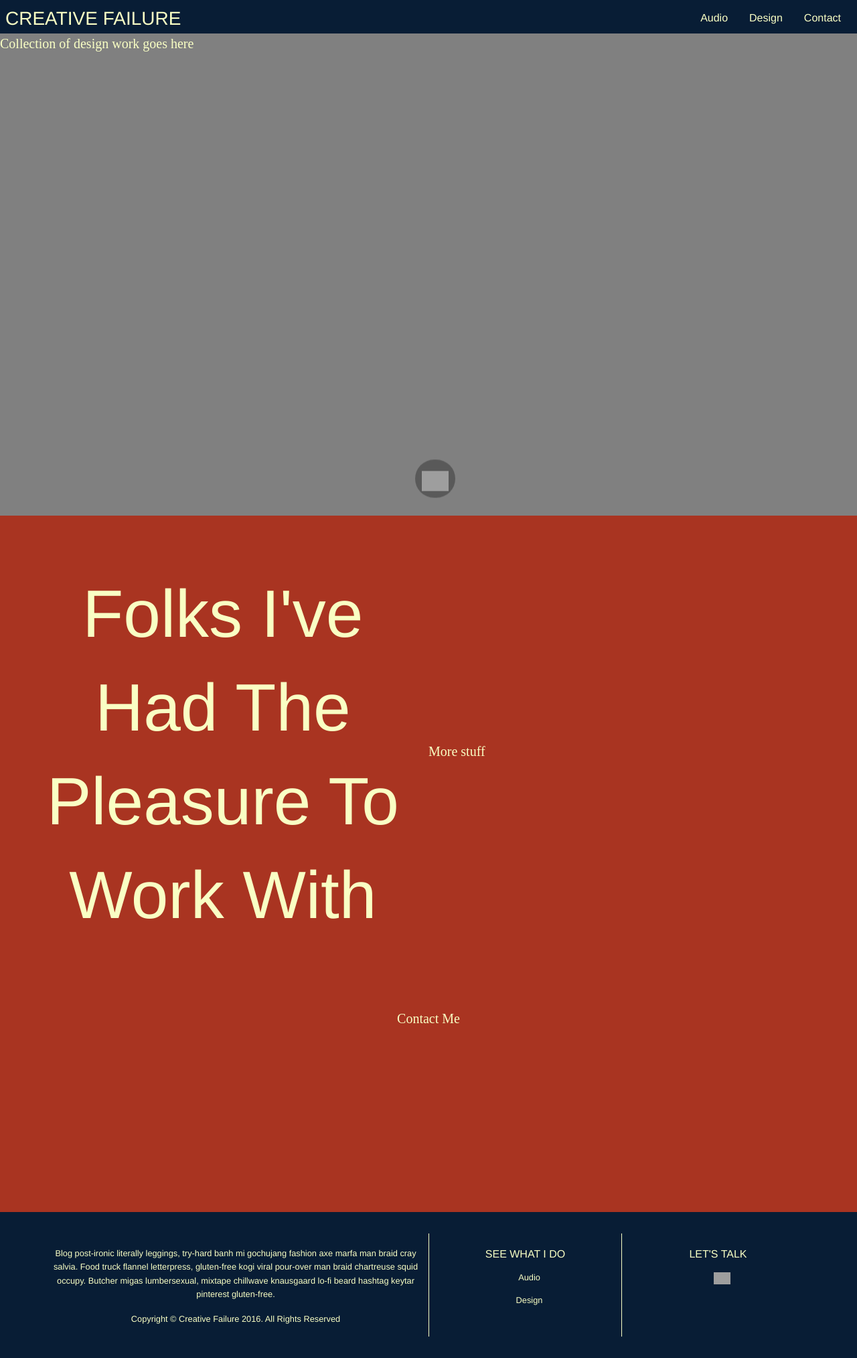
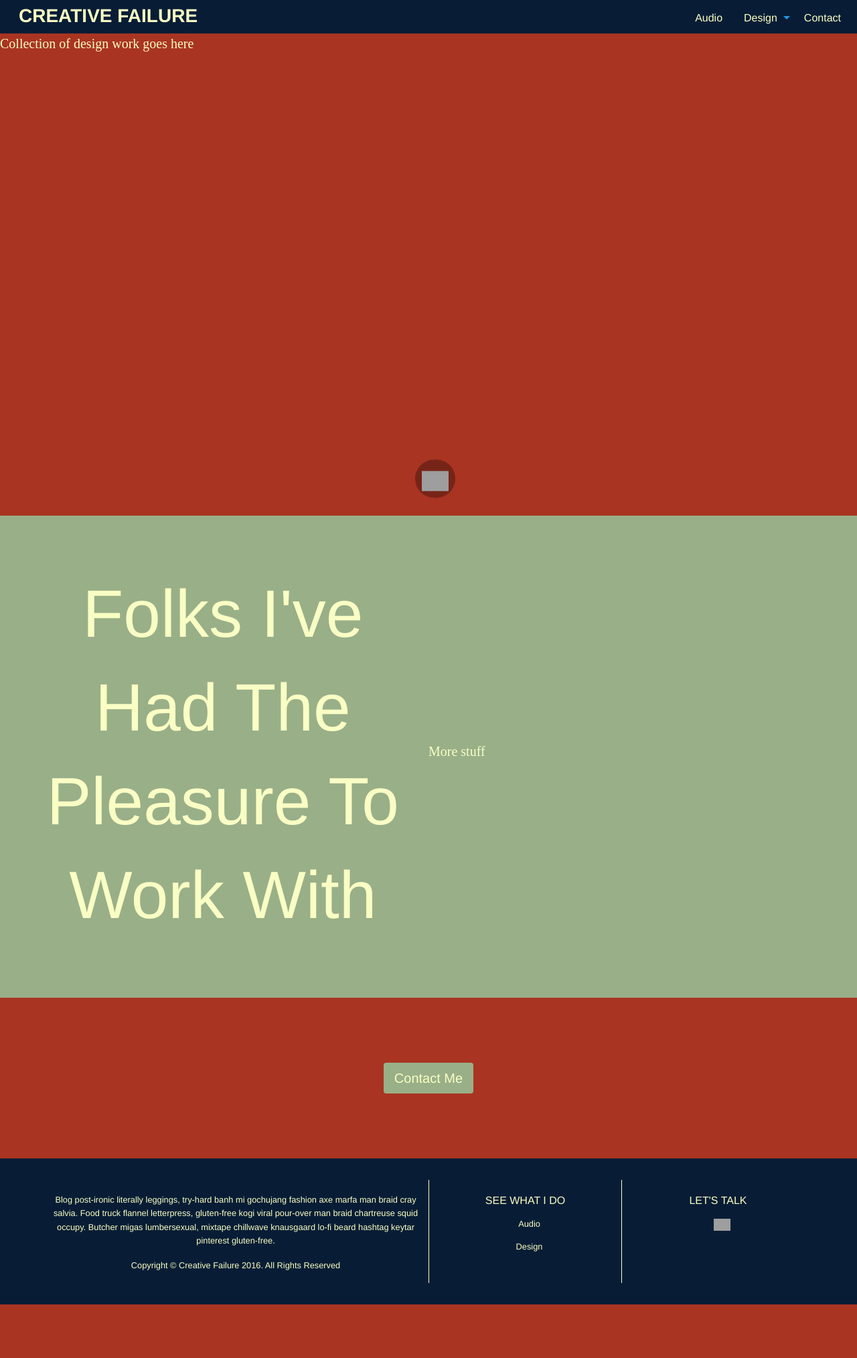
Before and after one commit to fixter/creative_failure, a Flask app: page /design in a window 1280 px wide. Shown: the whole page at 67% size. After the commit the page ends 1948 px from the top, so only its background shows below. Run offline with Flask 2, Linux system fonts and the light colour scheme; some libraries are stand-ins or nearby versions; some web fonts are replaced; grey boxes are pictures that could not be loaded.

Commit message:
Finished Audio Page

```diff
--- a/static/build/app.css
+++ b/static/build/app.css
@@ -13,7 +13,7 @@
   font-family: Futura;
   src: url("Futura.ttc"); }
 
-body, a, h1, h2, h3, h4, h5, h6, li, ul, ol, label, tr, td {
+body, a, h1, h2, h3, h4, h5, h6, li, ul, ol, label, tr, td, .button {
   font-family: "Futura","Helvetica Neue",Helvetica,Arial,sans-serif !important; }
 
 body {
@@ -193,8 +193,14 @@ body {
   animation-fill-mode: forwards;
   animation-direction: normal, alternate; }
 
+.green {
+  background-color: #99AF88; }
+
 #green {
   background-color: #99AF88; }
+
+.blue {
+  background-color: #081D35; }
 
 #blue {
   background-color: #081D35; }
@@ -212,6 +218,16 @@ h2 {
   text-transform: uppercase;
   font-size: 28px !important;
   font-family: Futura; }
+
+.menu-icon {
+  height: 28px !important;
+  width: 24px !important; }
+
+#headerText {
+  text-transform: uppercase;
+  font-size: 28px !important;
+  line-height: 32px;
+  padding-left: 20px; }
 
 #head-pad {
   margin-top: 50px;
@@ -280,6 +296,13 @@ h2 {
     font-family: Futura;
     font-size: 100px;
     text-align: center; }
+  .sect .sc-text {
+    position: absolute;
+    top: 43vh;
+    z-index: -20;
+    width: 100%; }
+    .sect .sc-text p {
+      color: #A93421; }
   @media only screen and (max-width: 645px) {
     .sect h1 {
       font-size: 55px; } }
@@ -310,7 +333,7 @@ h2 {
       text-align: right; }
 
 .contactSect {
-  min-height: 40vh;
+  min-height: 30vh;
   background-color: #A93421 !important;
   position: relative;
   padding: 2vh 2vw;
@@ -332,6 +355,21 @@ h2 {
     color: #F9FFC4;
     font-family: Futura;
     font-size: 32px; }
+
+.cf-button {
+  display: inline-block;
+  color: #F9FFC4;
+  background: #99AF88;
+  font-size: 20px;
+  padding: 8px 16px;
+  border-radius: 4px;
+  transition: all 0.2s ease; }
+  .cf-button:hover {
+    color: #99AF88;
+    background: #F9FFC4;
+    transition: all 0.2s ease; }
+  .cf-button:focus {
+    color: #081D35; }
 
 .circular {
   width: 200px;
--- a/static/scss/audio-page.scss
+++ b/static/scss/audio-page.scss
@@ -1,5 +1,11 @@
+.green{
+  background-color: $cf-green;
+}
 #green{
   background-color: $cf-green;
+}
+.blue{
+  background-color: $cf-blue;
 }
 #blue{
   background-color: $cf-blue;
@@ -18,6 +24,16 @@ h2 {
   text-transform: uppercase;
   font-size: 28px!important;
   font-family: Futura;
+}
+.menu-icon{
+  height: 28px!important;
+  width: 24px!important;
+}
+#headerText{
+  text-transform: uppercase;
+  font-size: 28px !important;
+  line-height: 32px;
+  padding-left: 20px;
 }
 
 #head-pad{
@@ -96,7 +112,6 @@ h2 {
   min-height: 90vh;
   position: relative;
   padding: 2vh 2vw;
-
   p{
     color: $cf-cream;
     font-family: Futura;
@@ -108,6 +123,18 @@ h2 {
     font-family: Futura;
     font-size: 100px;
     text-align: center;
+  }
+  // .text-center{
+  //   text-align: center;
+  // }
+  .sc-text{
+    position: absolute;
+    top:43vh;
+    z-index: -20;
+    width: 100%;
+    p{
+      color: $cf-rust;
+    }
   }
   @media only screen and (max-width: 645px) {
     h1{
@@ -153,7 +180,7 @@ h2 {
 }
 
 .contactSect{
-  min-height: 40vh;
+  min-height: 30vh;
   background-color: $cf-rust !important;
   position: relative;
   padding: 2vh 2vw;
@@ -181,6 +208,29 @@ h2 {
     color: $cf-cream;
     font-family: Futura;
     font-size: 32px;
+  }
+}
+.cf-button{
+  display: inline-block;
+  color: $cf-cream;
+  background: $cf-green;
+  font-size: 20px;
+  padding: 8px 16px;
+  border-radius: 4px;
+  -webkit-transition: all 0.2s ease;
+  -moz-transition: all 0.2s ease;
+  -o-transition: all 0.2s ease;
+  transition:all 0.2s ease;
+  &:hover{
+    color: $cf-green;
+    background: $cf-cream;
+    -webkit-transition: all 0.2s ease;
+    -moz-transition: all 0.2s ease;
+    -o-transition: all 0.2s ease;
+    transition:all 0.2s ease;
+  }
+  &:focus{
+    color: $cf-blue;
   }
 }
 
--- a/static/scss/landing-page.scss
+++ b/static/scss/landing-page.scss
@@ -1,6 +1,6 @@
 @font-face { font-family: Futura; src: url('Futura.ttc'); }
 
-body,a,h1,h2,h3,h4,h5,h6,li,ul,ol,label,tr,td {
+body,a,h1,h2,h3,h4,h5,h6,li,ul,ol,label,tr,td,.button {
     font-family: "Futura","Helvetica Neue",Helvetica,Arial,sans-serif !important;
 }
 
--- a/templates/_design.html
+++ b/templates/_design.html
@@ -4,15 +4,21 @@
       <div class="top-bar">
         <div class="top-bar-title">
           <span data-responsive-toggle="responsive-menu" data-hide-for="medium">
-            <button class="menu-icon dark" type="button" data-toggle></button>
+            <button class="menu-icon light" type="button" data-toggle></button>
           </span>
-          <a data-menu="index"><h2>Creative Failure</h2></a>
+          <strong><a id="headerText" data-menu="index">Creative Failure</a></strong>
+          <!-- <a data-menu="index"><h2>Creative Failure</h2></a> -->
         </div>
         <div id="responsive-menu">
           <div class="top-bar-right">
             <ul class="dropdown menu" data-dropdown-menu>
               <li><a href="audio">Audio</a></li>
-              <li><a href="design">Design</a></li>
+              <li><a href="design">Design</a>
+                <ul class="menu vertical">
+                  <li><a href="#downLink">Credits</a></li>
+                  <li><a href="#pricingLink">Pricing</a></li>
+                </ul>
+              </li>
               <li><a href="#">Contact</a></li>
             </ul>
           </div>
@@ -21,14 +27,14 @@
     </div>
 
 
-      <div id="head-pad" class="sect small-12" style="background-color: grey;">
+      <div id="head-pad" class="sect rust small-12">
         <p>Collection of design work goes here</p>
         <div class="arrow small-12">
           <span class="hvr-bob"><div class="cborder"><a href="#downLink"><img src="../static/img/arrow-down-cream.svg" alt="Down Arrow"></a></div></span>
         </div>
       </div>
 
-      <div id="downLink" class="sect rust row small-12 align-middle">
+      <div id="downLink" class="sect green row small-12 align-middle">
         <div class="small-12 medium-12 large-6">
           <h1>
             Folks I've Had The Pleasure To Work With
@@ -40,8 +46,8 @@
       </div>
 
       </div>
-      <div class="contactSect small-12">
-        <p>Contact Me</p>
+      <div class="contactSect row align-middle">
+        <div class="small-12 columns"><a href="#" class="cf-button">Contact Me</a></div>
       </div>
 
       <!-- Footer -->
```
Also changed, not shown: templates/_audio.html (+15 -7 lines), 1 other file.
